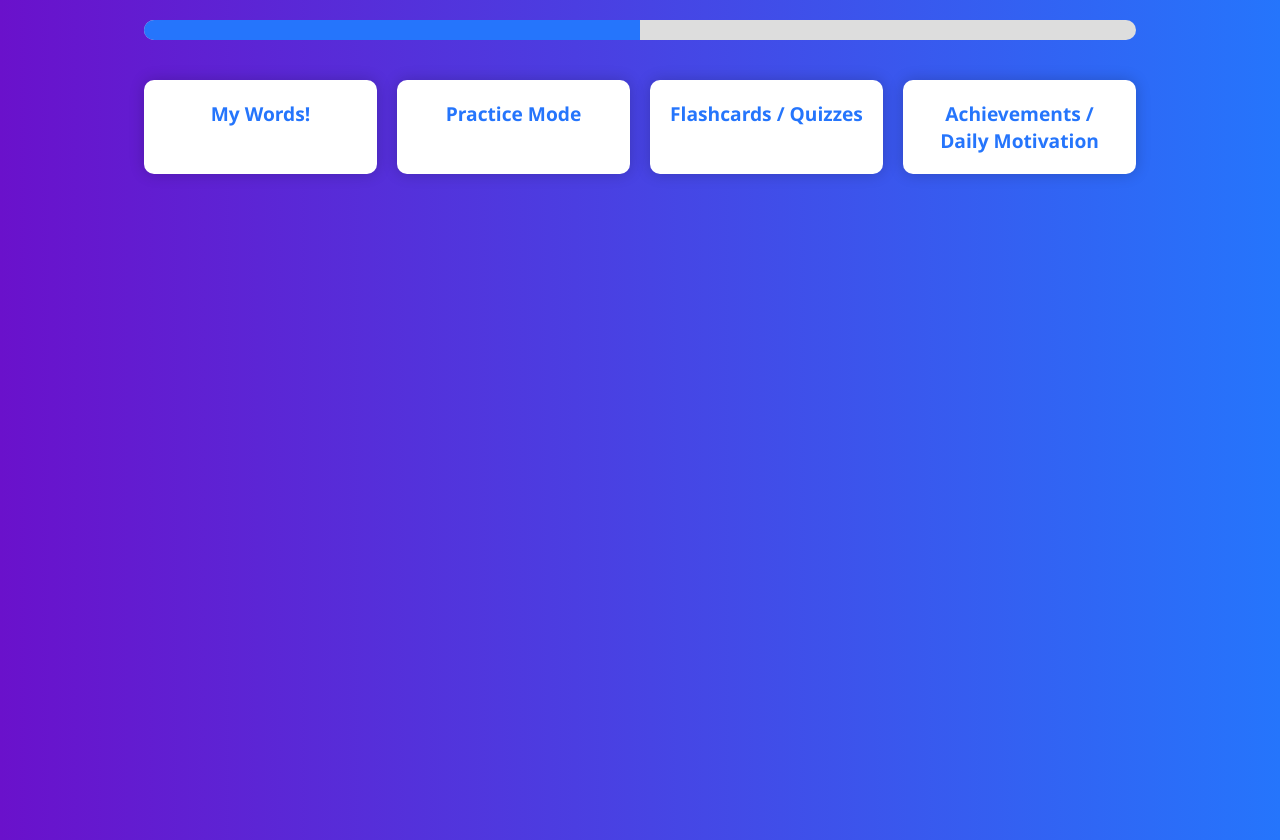
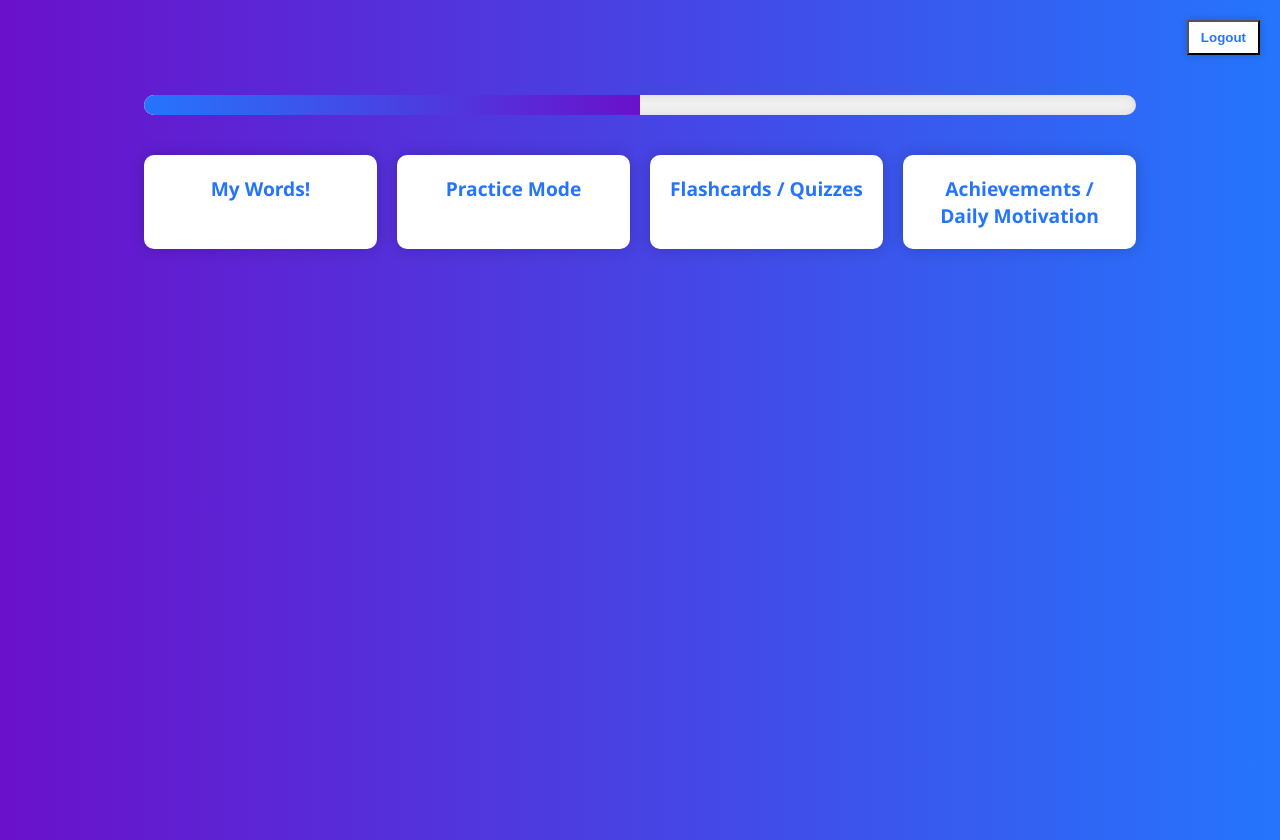
Before and after one commit to antoinemansour7/LexiGo, a React (Create React App) app in the folder frontend/: page /dashboard in a window 1280 px wide. Built offline with nearby package versions, Linux system fonts and the light colour scheme.

Commit message:
changed dashboard ui

```diff
--- a/frontend/src/dashboard.js
+++ b/frontend/src/dashboard.js
@@ -1,27 +1,50 @@
 import React from 'react';
+import { useNavigate } from 'react-router-dom';
 
 function Dashboard() {
+  const navigate = useNavigate();
+
   // Inline styles for aesthetics
   const containerStyle = {
+    position: 'relative',
     minHeight: '100vh',
     background: 'linear-gradient(to right, #6a11cb, #2575fc)',
     fontFamily: "'Segoe UI', Tahoma, Geneva, Verdana, sans-serif",
     padding: '20px',
-    color: '#fff'
+    color: '#fff',
+    display: 'flex',
+    flexDirection: 'column',
+    alignItems: 'center'
+  };
+
+  const headerStyle = {
+    alignSelf: 'flex-end',
+    marginBottom: '20px',
+  };
+
+  const logoutButtonStyle = {
+    background: '#fff',
+    color: '#2575fc',
+    padding: '8px 12px',
+    cursor: 'pointer',
+    fontWeight: 'bold',
+    boxShadow: '0 0 8px rgba(0,0,0,0.2)',
   };
 
   const progressContainerStyle = {
     width: '80%',
-    margin: '0 auto 40px',
-    background: '#ddd',
+    margin: '20px auto 40px',
+    background: '#f0f0f0',
     borderRadius: '10px',
-    overflow: 'hidden'
+    overflow: 'hidden',
+    boxShadow: 'inset 0 0 10px rgba(0,0,0,0.1)',
   };
 
   const progressBarStyle = {
     width: '50%', // example progress value
     height: '20px',
-    background: '#2575fc'
+    background: 'linear-gradient(to right, #2575fc, #6a11cb)',
+    borderRadius: '10px 0 0 10px',
   };
 
   const gridContainer = {
@@ -29,7 +52,7 @@ function Dashboard() {
     gridTemplateColumns: 'repeat(auto-fit, minmax(200px, 1fr))',
     gap: '20px',
     width: '80%',
-    margin: '0 auto'
+    margin: '0 auto',
   };
 
   const boxStyle = {
@@ -46,14 +69,27 @@ function Dashboard() {
 
   return (
     <div style={containerStyle}>
+      <div style={headerStyle}>
+        <button style={logoutButtonStyle} onClick={() => navigate('/')}>
+          Logout
+        </button>
+      </div>
       <div style={progressContainerStyle}>
         <div style={progressBarStyle}></div>
       </div>
       <div style={gridContainer}>
-        <div style={boxStyle} onClick={() => console.log('My Words! clicked')}>My Words!</div>
-        <div style={boxStyle} onClick={() => console.log('Practice Mode clicked')}>Practice Mode</div>
-        <div style={boxStyle} onClick={() => console.log('Flashcards / Quizzes clicked')}>Flashcards / Quizzes</div>
-        <div style={boxStyle} onClick={() => console.log('Achievements / Daily Motivation clicked')}>Achievements / Daily Motivation</div>
+        <div style={boxStyle} onClick={() => console.log('My Words! clicked')}>
+          My Words!
+        </div>
+        <div style={boxStyle} onClick={() => console.log('Practice Mode clicked')}>
+          Practice Mode
+        </div>
+        <div style={boxStyle} onClick={() => console.log('Flashcards / Quizzes clicked')}>
+          Flashcards / Quizzes
+        </div>
+        <div style={boxStyle} onClick={() => console.log('Achievements / Daily Motivation clicked')}>
+          Achievements / Daily Motivation
+        </div>
       </div>
     </div>
   );
```
